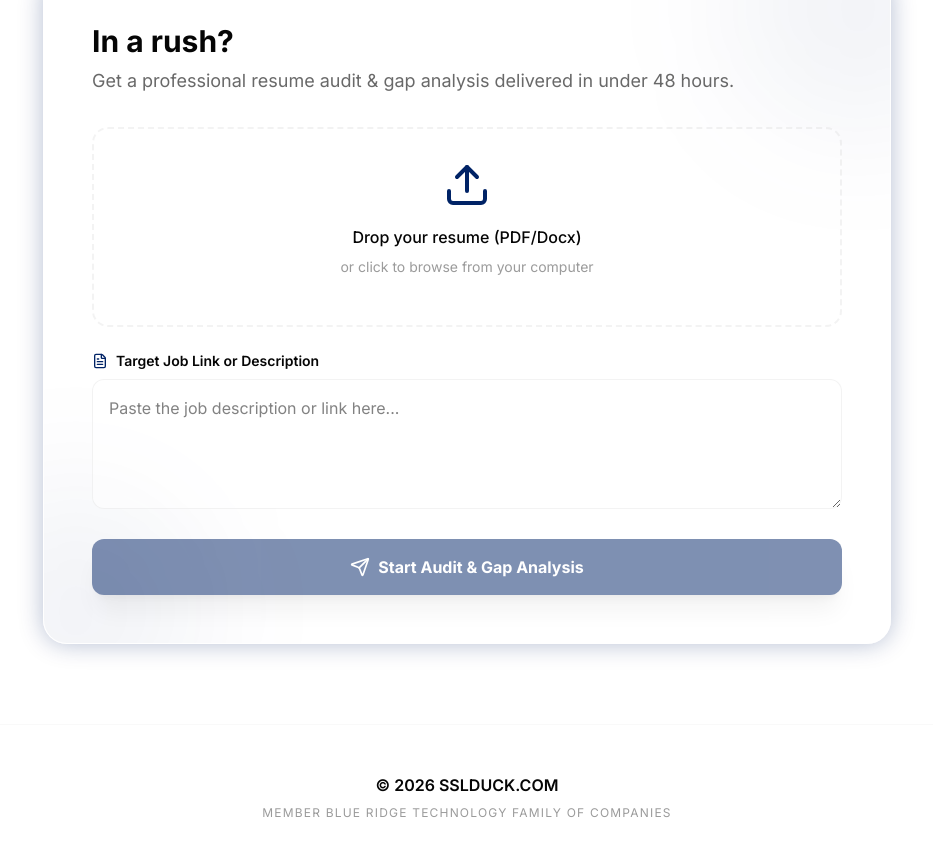
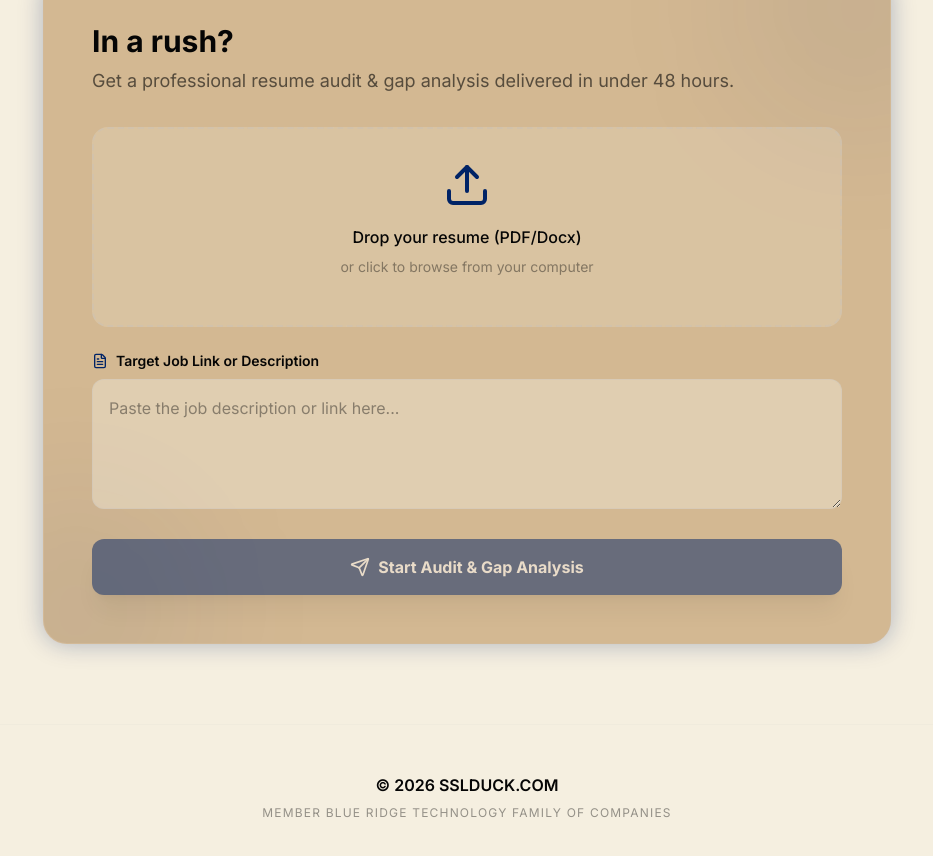
Before and after one commit to fastboomer/sslduck-lander, a Next.js app: page / in a window 1280 px wide. Shown: the part 620-1476 px from the top of the page, without its empty margins (173-1106 px from the left). Built offline with nearby package versions, Linux system fonts and the light colour scheme.

Commit message:
Update card background color to #d3b892

```diff
--- /dev/null
+++ b/AI-BRIEFS/sslduck-lander-update-020926.md
@@ -0,0 +1,53 @@
+# SSLDUCK-LANDER Project Update - February 10, 2026
+
+## Title: sslduck-lander-update-020926.md
+
+This report summarizes the accomplishments, capabilities, and future roadmap for the **SSLDUCK.COM** landing page and career platform.
+
+---
+
+### 🚀 Accomplishments to Date
+We have successfully established a premium web presence for SSLDUCK, focusing on high-end design and AI-driven career tools.
+- **Brand Identity**: Established the "SSLDUCK.COM" visual identity with a sleek "Resonant Stark" design language, featuring glassmorphism, royal blue accents, and modern typography.
+- **Core Architecture**: Initialized a robust Next.js project with a component-based structure, ensuring scalability and performance.
+- **Premium UI/UX**: Developed a high-conversion landing page featuring:
+    - **Header**: Sticky navigation with backdrop blur and responsive layout.
+    - **Hero Section**: High-impact messaging targeting "Elite Career Growth".
+    - **Resume Audit & Gap Analysis Tool**: A sophisticated interactive card that allows users to upload resumes and paste job descriptions for AI processing.
+    - **Footer**: Professional branding representing the "Member Blue Ridge Technology Family of Companies".
+- **Deployment**: Configured and linked the project to **Vercel** with a continuous deployment pipeline.
+
+### 🛠️ Tech Stack
+The platform is built using a modern, performant, and scalable stack:
+- **Framework**: [Next.js](https://nextjs.org/) (App Router)
+- **Library**: [React 19](https://react.dev/)
+- **Styling**: [Tailwind CSS 4.0](https://tailwindcss.com/)
+- **AI Integration**: [Google AI SDK](https://sdk.vercel.ai/providers/ai-sdk-providers/google) (Gemini Models)
+- **Animations**: [Framer Motion](https://www.framer.com/motion/)
+- **Icons**: [Lucide React](https://lucide.dev/)
+- **Deployment**: [Vercel](https://vercel.com/)
+
+### ✨ Current Capabilities
+- **Interactive Resume Audit**: Users can drag and drop PDF/Docx files or enter text for analysis.
+- **AI Gap Analysis**: Integrated backend logic to compare resumes against job descriptions and provide real-time feedback.
+- **Premium Aesthetics**: Fully responsive design with glassmorphic elements and smooth transitions that convey a "premium" brand feel.
+- **Fast Performance**: Optimized builds using Next.js 15+ features for rapid loading and SEO.
+
+### 📋 Remaining Work
+To move from a landing page to a full career platform, the following objectives are planned:
+1. **Production-Grade Parsing**: Implement robust server-side text extraction for PDF and Docx files to handle complex resume layouts.
+2. **Content Engine**: Build out the "Articles" and "Career Prep" sections to host expert career strategies and growth content.
+3. **Membership System**:
+    - Implement user authentication (e.g., NextAuth.js or Clerk).
+    - Create a user dashboard for tracking audit history.
+4. **Monetization**: Integrate [Stripe](https://stripe.com/) for membership subscriptions and premium audit reports.
+5. **AI Refinement**: Update the analysis prompt engineering to provide more granular "Gap Analysis" (e.g., identifying missing hard skills, behavioral matches, and ATS optimization tips).
+
+---
+
+### 🌐 Vercel Web Address
+The project is live and can be accessed at:
+**[https://sslduck-lander.vercel.app](https://sslduck-lander.vercel.app)**
+
+---
+*Report generated by Antigravity AI on February 10, 2026.*
--- a/app/components/Footer.tsx
+++ b/app/components/Footer.tsx
@@ -2,7 +2,7 @@ import React from 'react';
 
 export const Footer: React.FC = () => {
     return (
-        <footer className="py-12 px-6 border-t border-silver/10 bg-white">
+        <footer className="py-12 px-6 border-t border-silver/10 bg-background">
             <div className="max-w-7xl mx-auto text-center space-y-2">
                 <p className="font-semibold text-foreground">
                     © 2026 SSLDUCK.COM
--- a/app/components/Header.tsx
+++ b/app/components/Header.tsx
@@ -2,7 +2,7 @@ import React from 'react';
 
 export const Header: React.FC = () => {
     return (
-        <header className="fixed top-0 left-0 right-0 z-50 bg-white/80 backdrop-blur-md border-b border-silver/20">
+        <header className="fixed top-0 left-0 right-0 z-50 bg-background/80 backdrop-blur-md border-b border-silver/20">
             <div className="max-w-7xl mx-auto px-6 h-16 flex items-center justify-between">
                 <div className="text-2xl font-bold tracking-tight text-foreground">
                     SSLDUCK<span className="text-royal-blue">.COM</span>
--- a/app/components/ResumeOfferCard.tsx
+++ b/app/components/ResumeOfferCard.tsx
@@ -52,7 +52,7 @@ export const ResumeOfferCard: React.FC = () => {
 
     return (
         <div className="max-w-4xl mx-auto px-6 py-20" id="audit">
-            <div className="glass rounded-3xl p-8 md:p-12 relative overflow-hidden group animate-glow">
+            <div className="bg-card-bg rounded-3xl p-8 md:p-12 relative overflow-hidden group animate-glow border border-silver/10 shadow-xl">
                 <div className="relative z-10">
                     <h2 className="text-3xl font-bold mb-2">In a rush?</h2>
                     <p className="text-lg text-foreground/60 mb-8">
@@ -66,8 +66,8 @@ export const ResumeOfferCard: React.FC = () => {
                             onDrop={handleDrop}
                             className={cn(
                                 "relative border-2 border-dashed rounded-2xl p-8 transition-all duration-300 flex flex-col items-center justify-center text-center",
-                                isDragging ? "border-royal-blue bg-royal-blue/5 scale-[1.02]" : "border-silver/20 bg-white/5",
-                                resumeText ? "border-green-500/50 bg-green-500/5" : ""
+                                isDragging ? "border-royal-blue bg-royal-blue/10 scale-[1.02]" : "border-silver/30 bg-background/20",
+                                resumeText ? "border-green-500/50 bg-green-500/10" : ""
                             )}
                         >
                             <Upload className={cn("w-12 h-12 mb-4", resumeText ? "text-green-500" : "text-royal-blue")} />
@@ -103,7 +103,7 @@ export const ResumeOfferCard: React.FC = () => {
                                 value={jobDescription}
                                 onChange={(e) => setJobDescription(e.target.value)}
                                 placeholder="Paste the job description or link here..."
-                                className="w-full bg-white/50 border border-silver/20 rounded-xl p-4 focus:ring-2 focus:ring-royal-blue/20 focus:border-royal-blue outline-none transition-all"
+                                className="w-full bg-background/40 border border-silver/30 rounded-xl p-4 focus:ring-2 focus:ring-royal-blue/20 focus:border-royal-blue outline-none transition-all placeholder:text-foreground/40"
                             />
                         </div>
 
--- a/app/globals.css
+++ b/app/globals.css
@@ -1,10 +1,11 @@
 @import "tailwindcss";
 
 :root {
-  --background: #ffffff;
+  --background: rgb(245, 239, 224);
   --foreground: #050505;
   --royal-blue: #002366;
   --silver: #C0C0C0;
+  --card-bg: #d3b892;
 }
 
 @theme inline {
@@ -12,12 +13,16 @@
   --color-foreground: var(--foreground);
   --color-royal-blue: var(--royal-blue);
   --color-silver: var(--silver);
+  --color-card-bg: var(--card-bg);
   --animate-glow: glow 2s ease-in-out infinite alternate;
 }
 
 @layer base {
-  body {
-    @apply bg-background text-foreground antialiased selection:bg-royal-blue/20;
+
+  body,
+  main {
+    background-color: var(--background);
+    @apply text-foreground antialiased selection:bg-royal-blue/20;
   }
 }
 
@@ -42,6 +47,7 @@
   from {
     box-shadow: 0 0 10px rgba(0, 35, 102, 0.1);
   }
+
   to {
     box-shadow: 0 0 25px rgba(0, 35, 102, 0.3);
   }
--- a/app/page.tsx
+++ b/app/page.tsx
@@ -5,7 +5,7 @@ import { Footer } from './components/Footer';
 
 export default function Home() {
   return (
-    <main className="min-h-screen bg-background">
+    <main className="min-h-screen">
       <Header />
       <Hero />
       <ResumeOfferCard />
```
Also changed, not shown: vercel.json.
